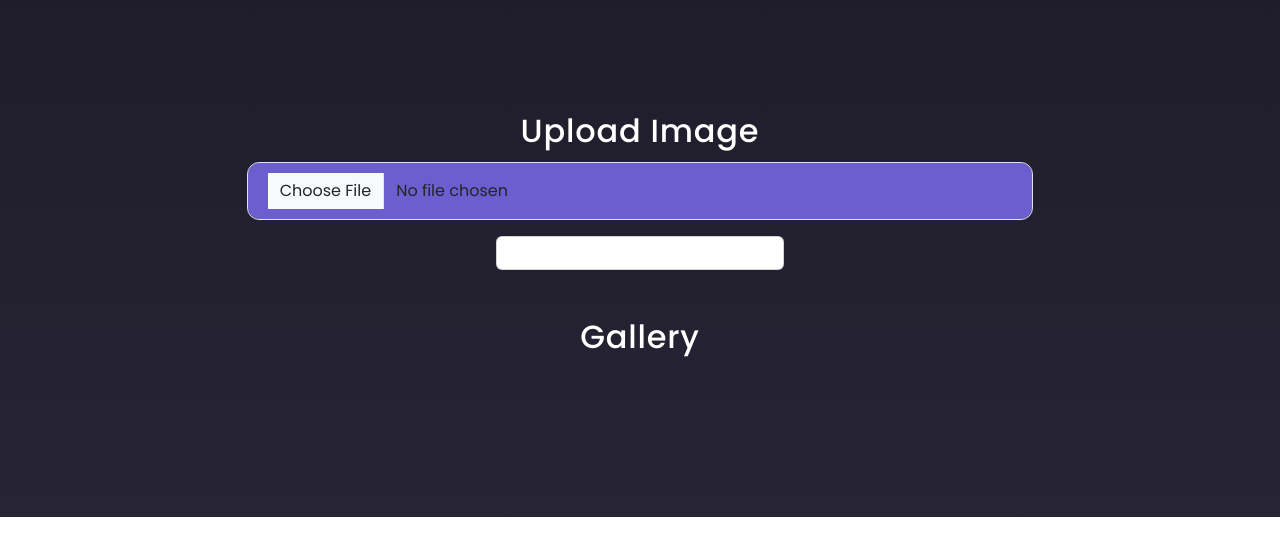
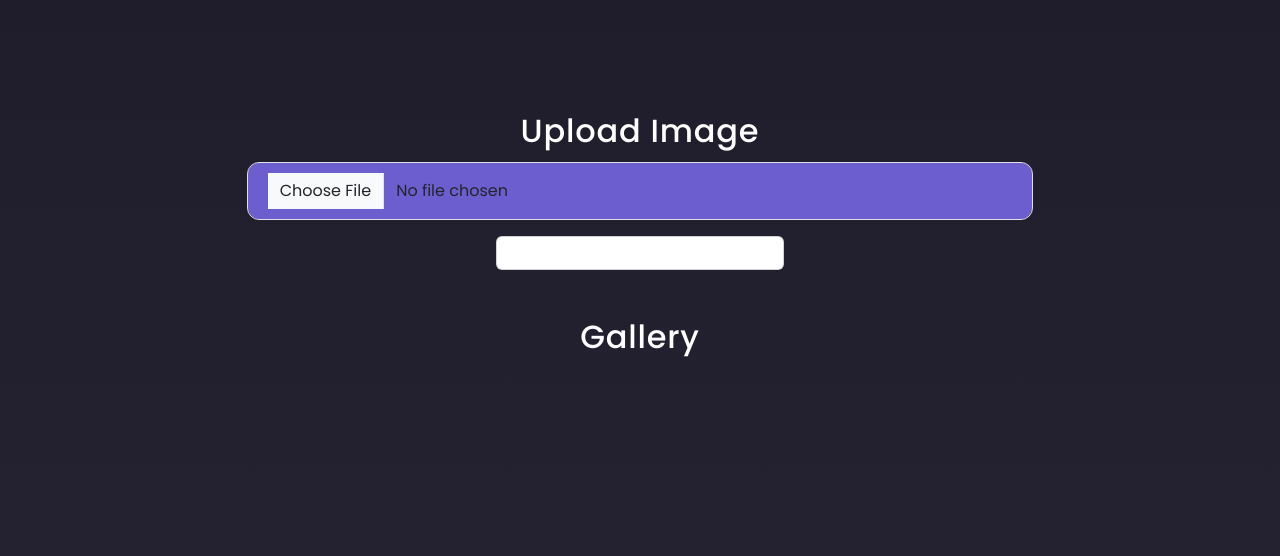
Before and after one commit to deanalifahmad25/image-library-app, a Vue app: page / in a window 1280 px wide. Shown: the top 556 px of the page. Built offline with nearby package versions, Linux system fonts and the light colour scheme.

Commit message:
fix height styling

```diff
--- a/index.html
+++ b/index.html
@@ -4,7 +4,7 @@
     <meta charset="UTF-8">
     <link rel="icon" href="/favicon.ico">
     <meta name="viewport" content="width=device-width, initial-scale=1.0">
-    <title>Vite App</title>
+    <title>Image Library App</title>
   </head>
   <body>
     <div id="app"></div>
--- a/src/views/HomeView.vue
+++ b/src/views/HomeView.vue
@@ -5,7 +5,7 @@
 <template>
     <main>
         <section class="h-100 w-100"
-            style="box-sizing: border-box; background-image: linear-gradient(to bottom, rgba(31, 29, 43, 1), rgba(39, 37, 53, 1));">
+            style="min-height: 800px; box-sizing: border-box; background-image: linear-gradient(to bottom, rgba(31, 29, 43, 1), rgba(39, 37, 53, 1));">
             <div class="content" style="font-family: 'Poppins', sans-serif;">
                 <div class="mx-auto d-flex align-items-center justify-content-center flex-column">
                     <div class="text-center w-100">
```
